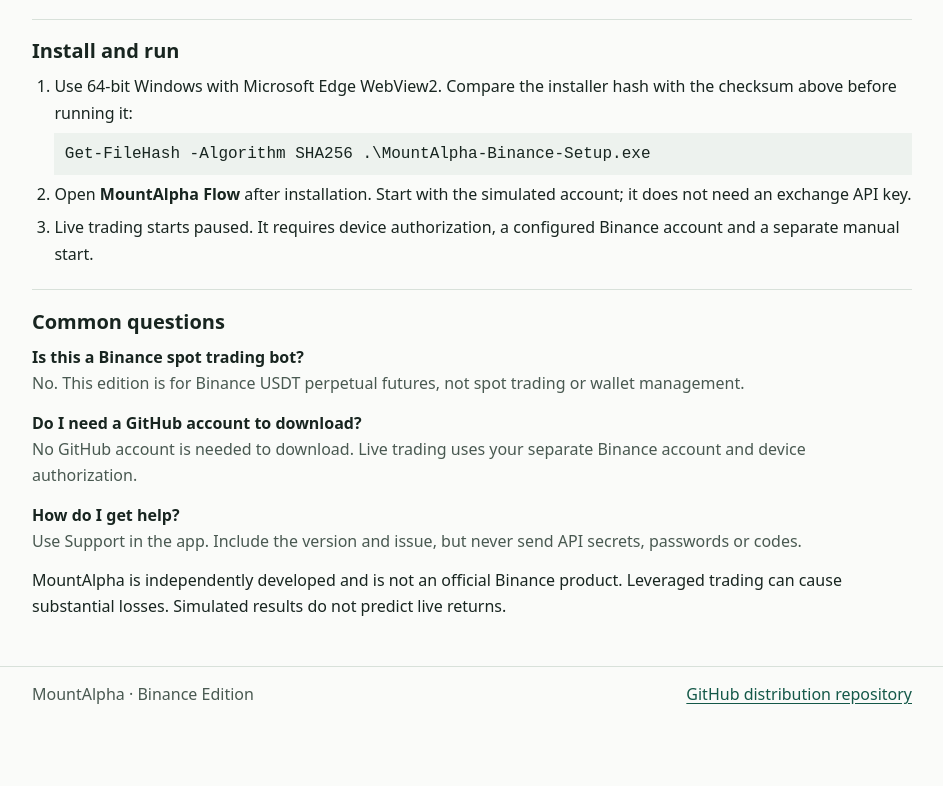
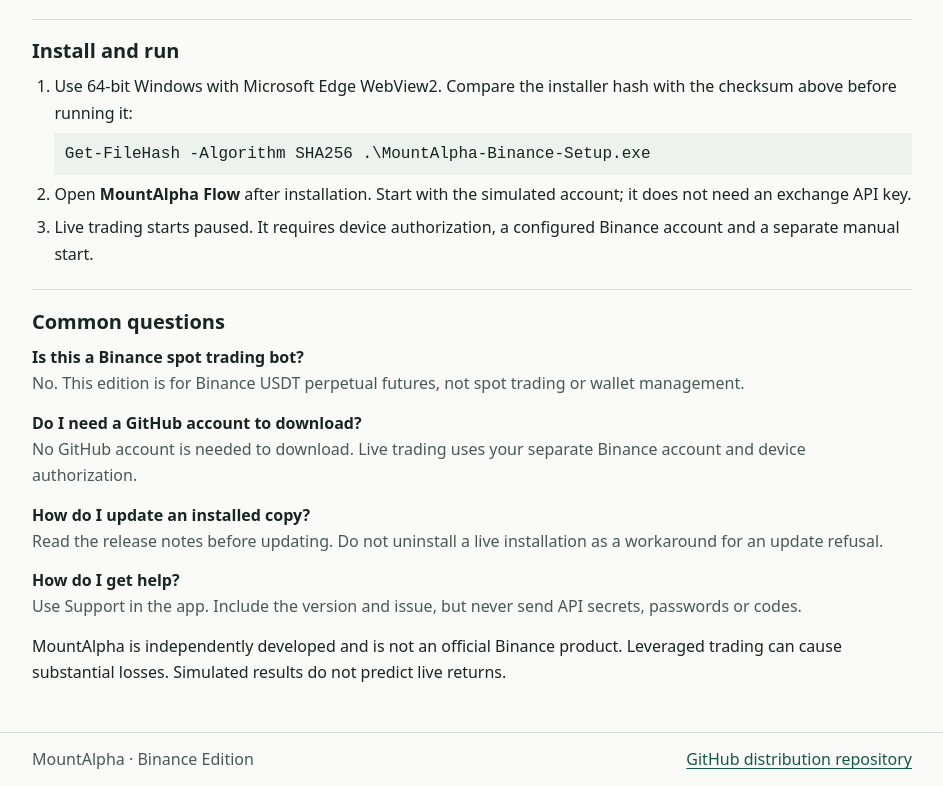
Before and after one commit to hkv-ink/bitcoin-trading-bot-binance, a plain HTML site: page docs/index.html in a window 1280 px wide. Shown: the part 494-1280 px from the top of the page, without its empty margins (168-1111 px from the left). Before the commit the page ends 1215 px from the top, so only its background shows below. Drawn offline with Linux system fonts and the light colour scheme.

Commit message:
Document safe installation updates on the English download page

```diff
--- a/docs/index.html
+++ b/docs/index.html
@@ -55,6 +55,8 @@
         <dd>No. This edition is for Binance USDT perpetual futures, not spot trading or wallet management.</dd>
         <dt>Do I need a GitHub account to download?</dt>
         <dd>No GitHub account is needed to download. Live trading uses your separate Binance account and device authorization.</dd>
+        <dt>How do I update an installed copy?</dt>
+        <dd>Read the release notes before updating. Do not uninstall a live installation as a workaround for an update refusal.</dd>
         <dt>How do I get help?</dt>
         <dd>Use Support in the app. Include the version and issue, but never send API secrets, passwords or codes.</dd>
       </dl>
```
